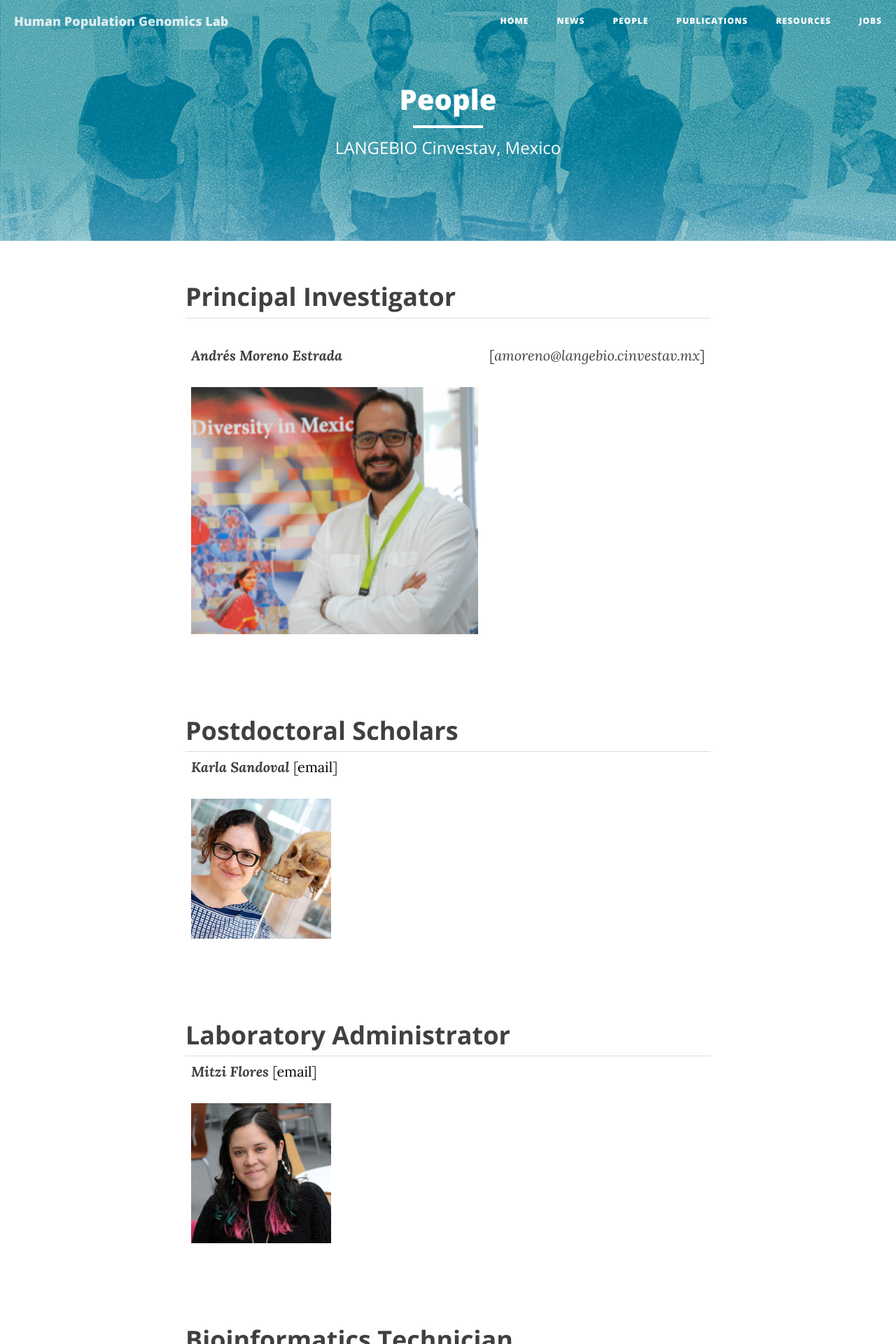
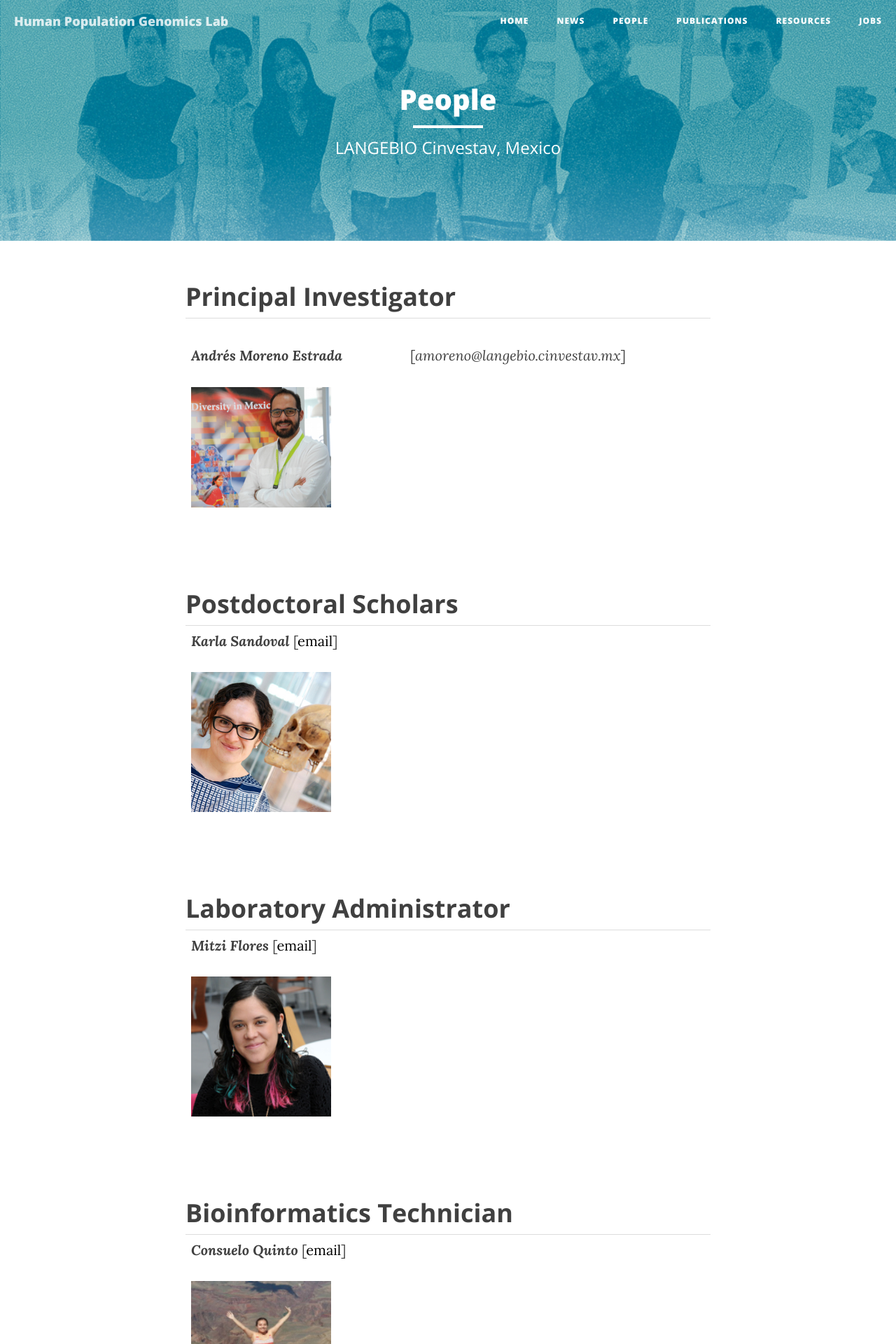
Before and after one commit to milkshakeplustip/milkshakeplustip.github.io, a Jekyll site: the page built from b_people.html, in a window 1280 px wide. Shown: the top 1920 px of the page at 70% size. Built offline with Jekyll 4.4.1, drawn with Linux system fonts in a browser that asks for light colours; nearby versions of some CDN libraries.

Commit message:
imágenes

```diff
--- a/b_people.html
+++ b/b_people.html
@@ -7,7 +7,7 @@ header-img: "img/morenolab_2_1000_recorte_3.jpg"
 <h2 class="section-heading">Principal Investigator</h2>
 <table style="width:100%">
 	<tr>
-		<td><p style="text-align:justify"><b><i>Andrés Moreno Estrada </i></b><p><img src="/img/moreno_2_300.jpg" alt="Andres" height="500" width="500"></p></td>
+		<td><p style="text-align:justify"><b><i>Andrés Moreno Estrada </i></b><p><img src="/img/moreno_2_300.jpg" alt="Andres" height="200" width="200"></p></td>
 		<td><p style="text-align:justify">[<i>amoreno@langebio.cinvestav.mx</i>]</td>
 	</tr>
 </table>
```
